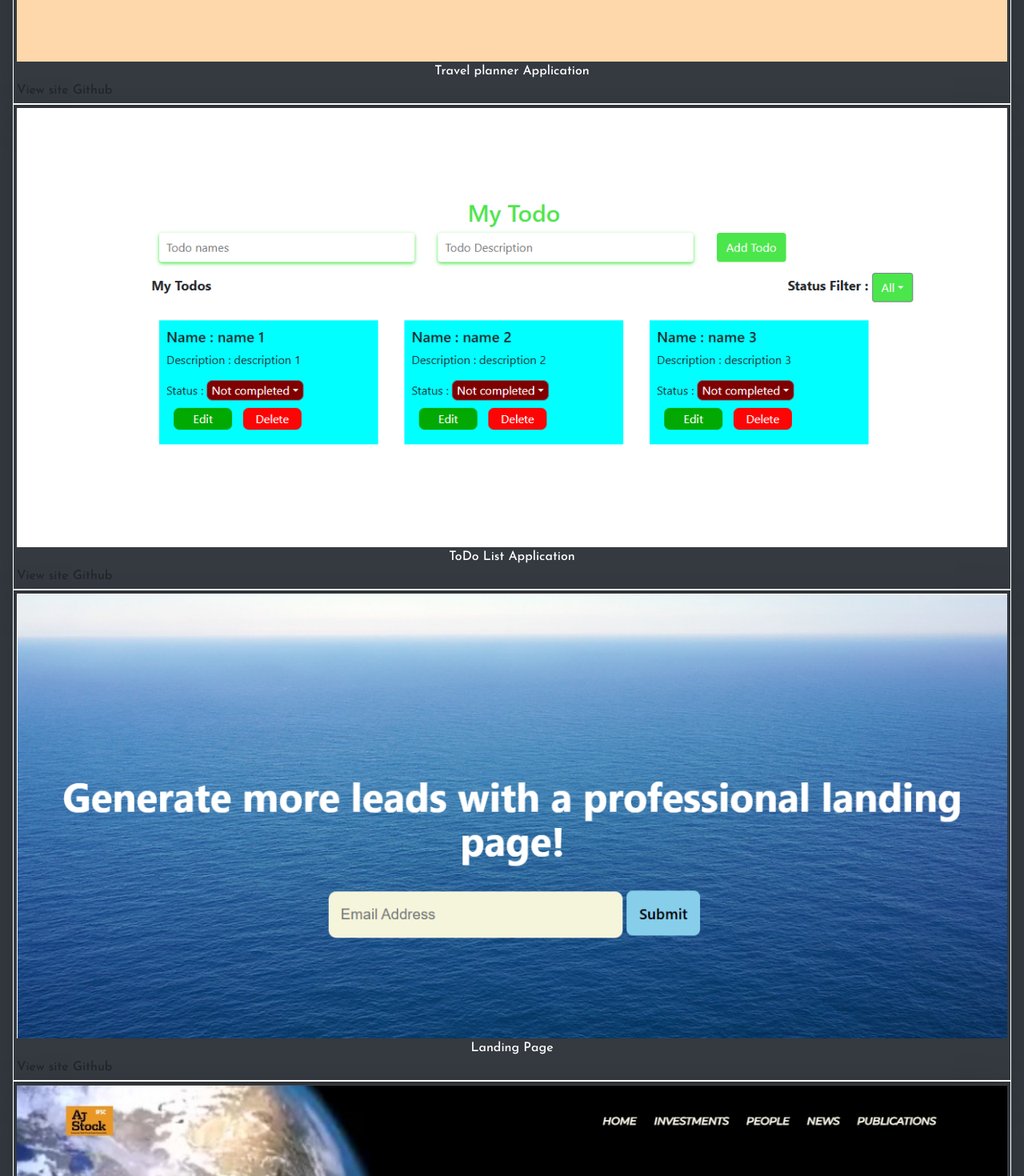
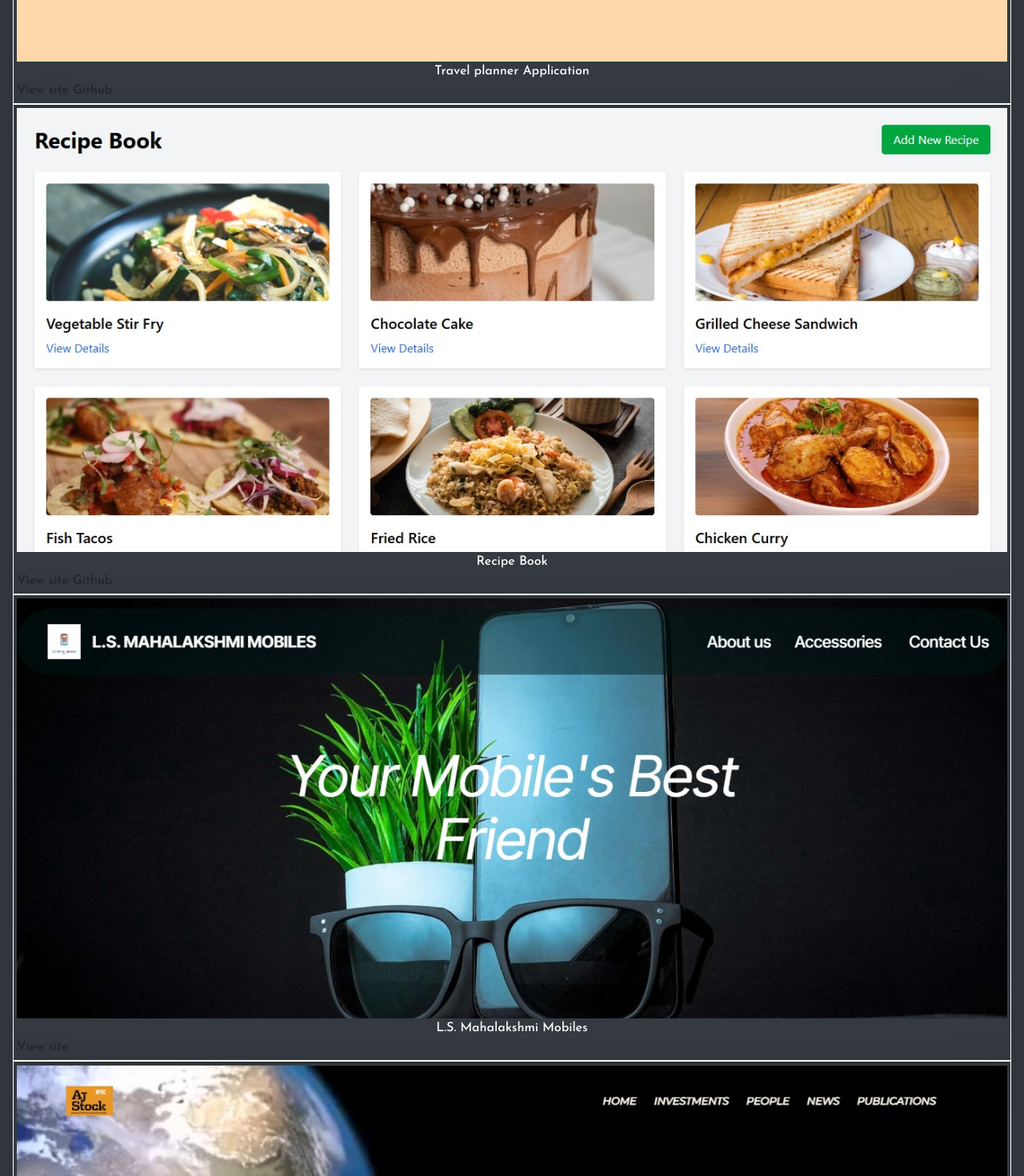
Before and after one commit to iyyamperumal/Portfolio, a React (Vite) app: page / in a window 1280 px wide. Shown: the part 3060-4530 px from the top of the page at 80% size. Built offline with nearby package versions, Linux system fonts and the light colour scheme; a web font is replaced by a local one.

Commit message:
Updated projects and number details removed

```diff
--- a/src/Pages/About.jsx
+++ b/src/Pages/About.jsx
@@ -12,11 +12,11 @@ const About = () => {
                     <ul className='text-white josefin-sans-about lg:text-lg md:text-sm text-sm md:w-3/6 w-auto pl-10 pt-10'>
                         <li><b className='text-yellow-300'>Passionate MERN Developer: </b>I specialize in creating scalable and interactive web applications using <b className='text-red-300'>React.js, Node.js, Express.js and MongoDB.</b></li>
                         <br />
-                        <li><b className='text-yellow-300'>Project Highlights: </b>Built a <a className='text-red-300 font-extrabold' href='https://travelwithourapp.netlify.app'>Travel Planner App </a>for trip planning and a <a className='text-red-300 font-extrabold' href='https://lsttodo.netlify.app'>ToDo App,</a> showcasing my ability to solve real-world challenges</li>
+                        <li><b className='text-yellow-300'>Project Highlights: </b>Built a <a className='text-red-300 font-extrabold' href='https://travelwithourapp.netlify.app'>Travel Planner App </a>for trip planning and a <a className='text-red-300 font-extrabold' href='https://recipebookip.netlify.app'>Recipe book App,</a> showcasing my ability to solve real-world challenges</li>
                         <br />
                         <li><b className='text-yellow-300'>Development Approach: </b>I focus on writing clean, efficient code and designing responsive, user friendly interfaces that enhance the user experience.</li>
                         <br />
-                        <li><b className='text-yellow-300'>Let's Connect: </b>I'm always exploring new technologies and open to collaboration. Reach out via <a className='text-blue-400' href='http://www.linkedin.com/in/iyyam-perumal-s-6b1b30324'>LinkedIn</a> or <a className='text-blue-400' href='https://github.com/iyyamperumal'>GitHub</a></li>
+                        <li><b className='text-yellow-300'>Let's Connect: </b>I'm always exploring new technologies and open to collaboration. Reach out via <a className='text-blue-400' target='blank' href='http://www.linkedin.com/in/iyyam-perumal-s-6b1b30324'>LinkedIn</a> or <a className='text-blue-400' href='https://github.com/iyyamperumal' target='blank'>GitHub</a></li>
                     </ul>
                 </div>
             </div>
--- a/src/Pages/HomePage.jsx
+++ b/src/Pages/HomePage.jsx
@@ -20,7 +20,7 @@ const HomePage = () => {
                         </div>
                     </div>
                     <div className=''>
-                        <div><p className='text-fuchsia-200 text-xl pt-10'>Tap to view and download </p></div><div><a href='https://drive.google.com/file/d/1JtgWybiYnZ_hpHdl4MOI-_iHqen5I7Qn/view?usp=sharing' target='blank' className='text-teal-300 h4 hover:text-orange-300'> My Resume <i className="fa-regular fa-file" /></a></div>
+                        <div><p className='text-fuchsia-200 text-xl pt-10'>Tap to view and download </p></div><div><a href='https://drive.google.com/file/d/1AqE_SuuYipwS4O9hY-G51xAOEwBuRCjo/view?usp=sharing' target='blank' className='text-teal-300 h4 hover:text-orange-300'> My Resume <i className="fa-regular fa-file" /></a></div>
                     </div>
                 </div>
                 <div className='lg:w-1/2 md:w-1/2 sm:w-auto'>
--- a/src/Pages/projects.jsx
+++ b/src/Pages/projects.jsx
@@ -1,8 +1,8 @@
 import React from 'react';
 import { motion } from 'framer-motion';
 import travel from '../assets/images/travelplanner.jpg';
-import landing from '../assets/images/landingpage.jpg';
-import todo from '../assets/images/todo.jpg';
+import lsmobiles from '../assets/images/lsmobiles.jpg';
+import recipe from '../assets/images/recipebook.jpg';
 import ajstock from '../assets/images/ajstocks.jpg';
 const Projects = () => {
     return (
@@ -26,15 +26,15 @@ const Projects = () => {
                         </div>
                         <div className="shadow-lg shadow-gray-500 flex flex-col justify-between cursor-pointer hover:shadow-xl border border-white md:text-sm w-[30%] h-[10rem] md:w-[10rem] md:h-[10rem] lg:w-[15rem] lg:h-[15rem] bg-opacity-10 rounded-md p-1 hover:p-3 transition-all duration-200 will-change-transform hover:scale-105"
                         >
-                            <img src={todo} className="d-block w-full h-1/2 rounded-md" alt="..." />
-                            <p className="text-white text-xl text-opacity-100 text-center">ToDo List Application</p>
-                            <span className='text-black lg:text-lg md:text-lg text-base underline flex flex-row justify-evenly'><a href='https://lsttodo.netlify.app' target='blank'>View site</a> <a href='https://github.com/iyyamperumal/Task14' target='blank'>Github</a></span>
+                            <img src={recipe} className="d-block w-full h-1/2 rounded-md" alt="..." />
+                            <p className="text-white text-xl text-opacity-100 text-center">Recipe Book</p>
+                            <span className='text-black lg:text-lg md:text-lg text-base underline flex flex-row justify-evenly'><a href='https://recipebookip.netlify.app' target='blank'>View site</a> <a href='https://github.com/iyyamperumal/Recepie-Book-FE' target='blank'>Github</a></span>
                         </div>
                         <div className="shadow-lg shadow-gray-500 flex flex-col justify-between cursor-pointer hover:shadow-xl border border-white md:text-sm w-[30%] h-[10rem] md:w-[10rem] md:h-[10rem] lg:w-[15rem] lg:h-[15rem] bg-opacity-10 rounded-md p-1 hover:p-3 transition-all duration-200 will-change-transform hover:scale-105"
                         >
-                            <img src={landing} className="d-block w-full h-1/2 rounded-md" alt="..." />
-                            <p className="text-white text-xl text-opacity-100 text-center">Landing Page</p>
-                            <span className='text-black lg:text-lg md:text-lg text-base underline flex flex-row justify-evenly'><a href='https://componentstask.netlify.app' target='blank'>View site</a> <a href='https://github.com/iyyamperumal/Task13' target='blank'>Github</a></span>
+                            <img src={lsmobiles} className="d-block w-full h-1/2 rounded-md" alt="..." />
+                            <p className="text-white text-xl text-opacity-100 text-center">L.S. Mahalakshmi Mobiles</p>
+                            <span className='text-black lg:text-lg md:text-lg text-base underline flex flex-row justify-evenly'><a href='https://lsmahalakshmimobiles.netlify.app' target='blank'>View site</a></span>
                         </div>
                         <div className="shadow-lg shadow-gray-500 flex flex-col justify-between cursor-pointer hover:shadow-xl border border-white md:text-sm w-[30%] h-[10rem] md:w-[10rem] md:h-[10rem] lg:w-[15rem] lg:h-[15rem] bg-opacity-10 rounded-md p-1 hover:p-3 transition-all duration-200 will-change-transform hover:scale-105"
                         >
```
Also changed, not shown: src/Pages/Contacts.jsx (+0 -4 lines), src/assets/images/lsmobiles.jpg (added), src/assets/images/recipebook.jpg (added).
